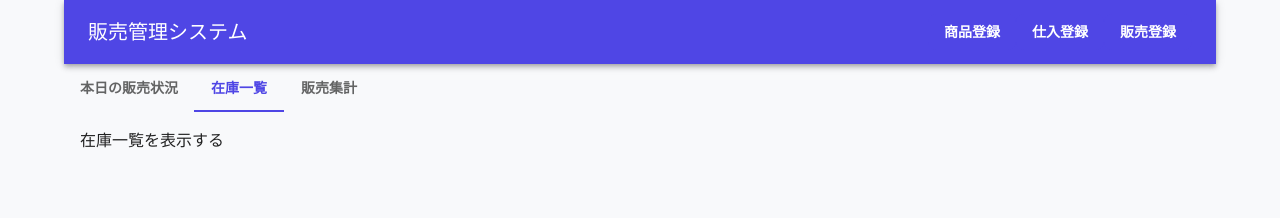
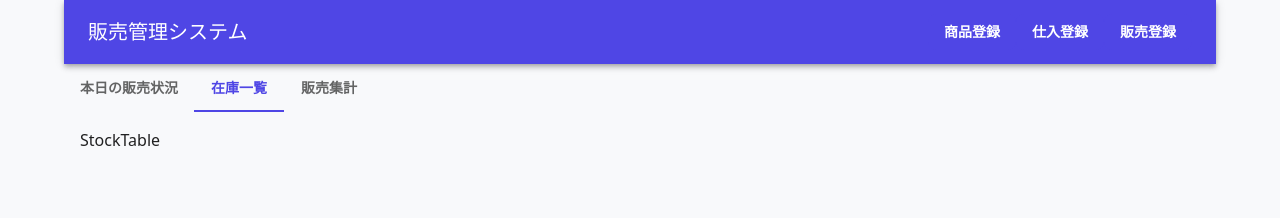
Before and after one commit to kentem-ko-munakata/sales-manager, a React (Vite) app: page / in a window 1280 px wide. Both pictures are taken after a click on the tab "在庫一覧". Shown: the top 218 px of the page. Built offline with nearby package versions, Linux system fonts and the light colour scheme.

Commit message:
feat:在庫一覧ひな型作成

```diff
--- a/src/pages/main/ui/MainPage.tsx
+++ b/src/pages/main/ui/MainPage.tsx
@@ -2,6 +2,7 @@ import { AddButton } from '@/features/product-form';
 import { AddPurchaseButton } from '@/features/purchase-form';
 import { AddSaleButton } from '@/features/sale-form';
 import { SalesSummary } from '@/widgets/sales-summary';
+import { StockTable } from '@/widgets/stock-table';
 import { TodaySalesSummary } from '@/widgets/today-sales-summary';
 import { AppBar, Box, Container, Tab, Tabs, Toolbar, Typography } from '@mui/material';
 import { useState } from 'react';
@@ -9,7 +10,7 @@ import { useState } from 'react';
 // widgets を作ったら content を <XxxWidget /> に差し替える
 const tabs = [
   { value: 'todaySales', label: '本日の販売状況', content: <TodaySalesSummary /> },
-  { value: 'inventory', label: '在庫一覧', content: '在庫一覧を表示する' },
+  { value: 'inventory', label: '在庫一覧', content: <StockTable /> },
   { value: 'salesAnalytics', label: '販売集計', content: <SalesSummary /> },
 ];
 
--- /dev/null
+++ b/src/widgets/stock-table/index.ts
@@ -0,0 +1 @@
+export { StockTable } from './ui/StockTable';
--- /dev/null
+++ b/src/widgets/stock-table/ui/StockTable.tsx
@@ -0,0 +1,3 @@
+export const StockTable = () => {
+  return <div>StockTable</div>;
+};
```
